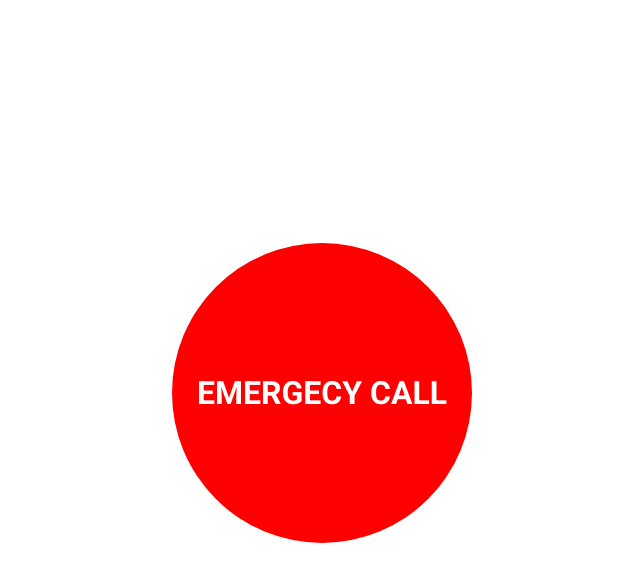
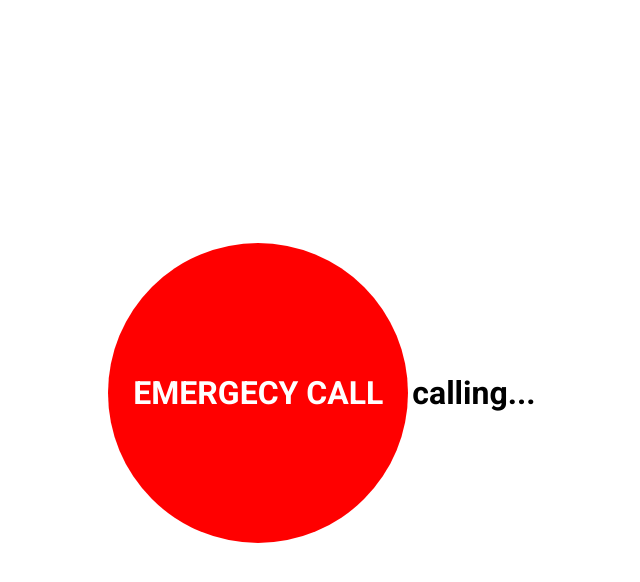
Before and after one commit to Andreas-Ziegler22/pet-click-emergency, a website: page index.html in a window 1280 px wide. Both pictures are taken after a click on the button "EMERGECY CALL". Shown: the whole page, without its empty margins (318-958 px from the left). Drawn offline with Linux system fonts and the light colour scheme.

Commit message:
front firs try

```diff
--- a/index.html
+++ b/index.html
@@ -10,6 +10,7 @@
   <body>
     <div class="container">
       <button class="btn" id="btn">EMERGECY CALL</button>
+      <span class="text" id="text"></span>
     </div>
     <script src="script.js"></script>
   </body>
--- a/script.js
+++ b/script.js
@@ -0,0 +1,7 @@
+const btn = document.getElementById("btn");
+
+btn.addEventListener("click", call);
+
+function call() {
+  document.getElementById("text").innerHTML = `calling...`;
+}
```
